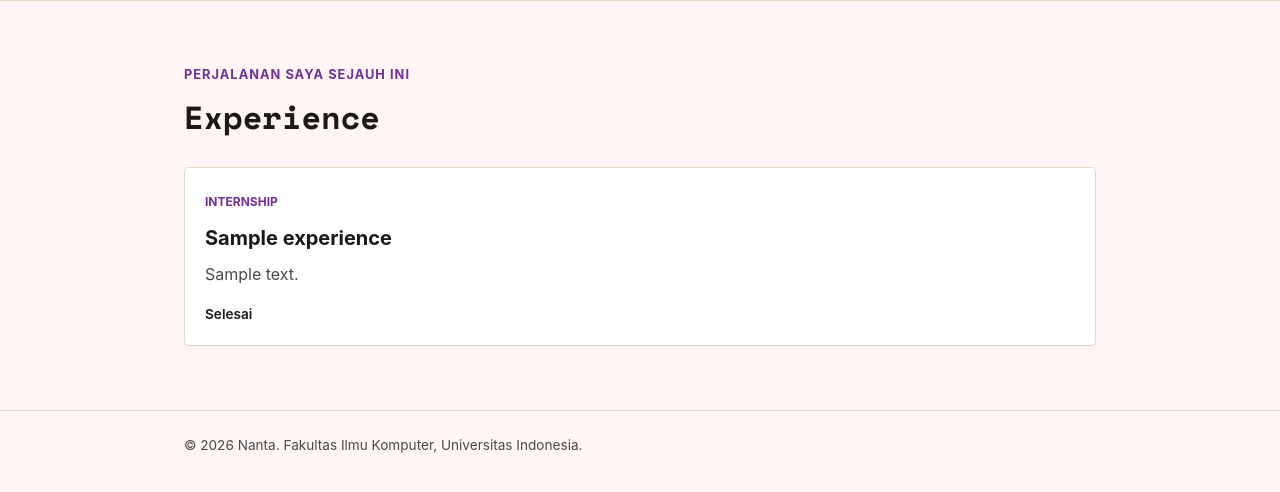
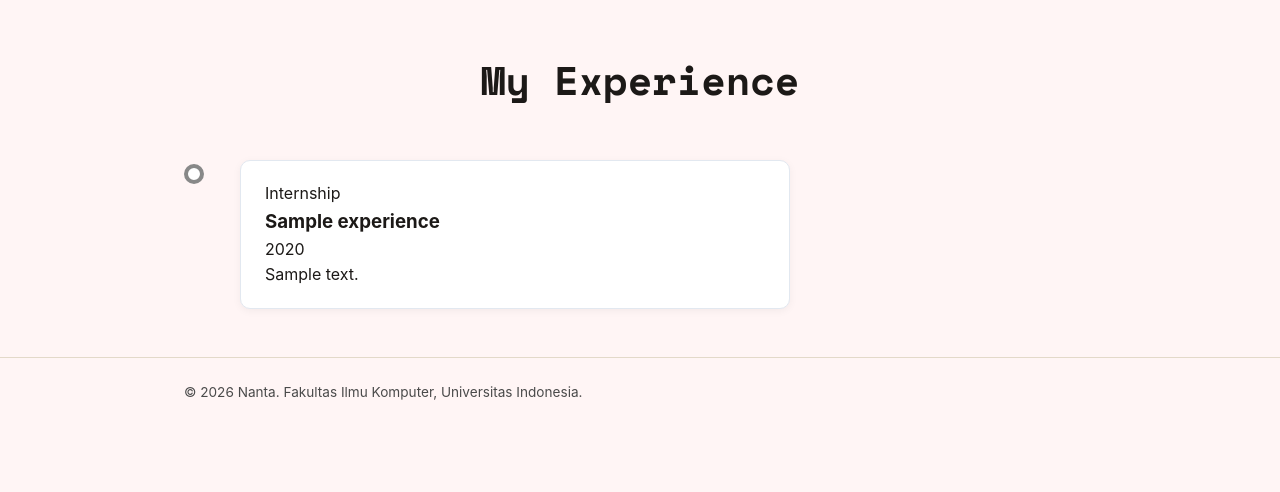
Before and after one commit to Flixidk/myportofolio, a Django app: page /experience/ in a window 1280 px wide. Shown: the part 74-566 px from the top of the page. Run offline with Django 5.2, Linux system fonts and the light colour scheme; tables that the repository leaves empty hold one stand-in row (values such as "Sample post").

Commit message:
feat: overhaul design of experience page

```diff
--- a/static/css/style.css
+++ b/static/css/style.css
@@ -186,7 +186,7 @@ h1, .brand {
 }
 
 .education-section h2 {
-    font-family: "Space Grotesk", -apple-system, sans-serif;
+    font-family: "Space Mono", monospace;
     font-size: 2.5rem;
     color: var(--ink);
     text-align: center;
@@ -343,6 +343,7 @@ h1, .brand {
 .is-visible .timeline-node {
     animation: popNode 0.4s cubic-bezier(0.175, 0.885, 0.32, 1.275) forwards;
 }
+
 .is-visible .timeline-item:nth-child(odd) .timeline-content { animation: slideInLeft 0.6s ease-out forwards; }
 .is-visible .timeline-item:nth-child(odd) .timeline-date { animation: slideInRight 0.6s ease-out forwards; }
 
@@ -417,57 +418,106 @@ h1, .brand {
 /* =============================
     Styling for Experience page
    ============================= */
-.experience-section {
-    padding: 4rem 0;
-    border-top: 1px solid var(--line);
+
+.experience-section h2 {
+    font-family: "Space Mono", monospace;
+    font-size: 2.5rem;
+    color: var(--ink);
+    text-align: center;
+    margin-top: 3rem;
+    margin-bottom: 3rem;
+    position: relative;
 }
 
-.section-kicker {
-    color: var(--accent-dark);
-    font-size: 0.8rem;
-    font-weight: 700;
-    letter-spacing: 0.08em;
-    text-transform: uppercase;
+.metro-map {
+  position: relative;
+  padding-left: 40px;
 }
 
-.experience-section h1 {
-    margin: 0.4rem 0 1.5rem;
-    font-size: 2rem;
+.metro-station {
+  position: relative;
+  margin-top: 3rem;
+  margin-bottom: 3rem;
 }
 
-.experience-grid {
-    display: grid;
-    grid-template-columns: repeat(auto-fit, minmax(240px, 1fr));
-    gap: 1rem;
+.node {
+  position: absolute;
+  left: -40px;
+  top: 4px;
+  width: 20px;
+  height: 20px;
+  border-radius: 50%;
+  background-color: #fff;
+  border: 4px solid var(--line-color, #888);
+  z-index: 2;
 }
 
-.experience-card {
-    padding: 1.25rem;
-    background-color: #fff;
-    border: 1px solid var(--line);
-    border-radius: var(--radius);
+.metro-station:not(:last-child)::before {
+  content: '';
+  position: absolute;
+  left: -32px;
+  top: 24px;
+  width: 4px;
+  height: calc(100% + 2rem);
+  background-color: var(--line-color, #888);
+  z-index: 1;
 }
 
-.experience-category {
-    color: var(--accent-dark);
-    font-size: 0.75rem;
-    font-weight: 700;
-    text-transform: uppercase;
+.station-card {
+  background-color: #ffffff;
+  border-radius: 10px;
+  padding: 1.25rem 1.5rem;
+  border: 1px solid #e2e8f0;
+  box-shadow: 0 2px 8px rgba(0, 0, 0, 0.05);
+  max-width: 550px;
+  margin-left: 1rem;
 }
 
-.experience-card h2 {
-    margin: 0.5rem 0;
-    font-size: 1.25rem;
+.station-card {
+  transition: transform 0.2s ease, box-shadow 0.2s ease;
 }
 
-.experience-description, .empty-state {
-    color: var(--text-muted);
+.station-card:hover {
+  transform: translateY(-2px);
+  box-shadow: 0 4px 12px rgba(0, 0, 0, 0.1);
 }
 
-.experience-status {
-    margin-top: 1rem;
-    font-size: 0.85rem;
-    font-weight: 600;
+.year-2023 { --line-color: #6366f1; }
+.year-2024 { --line-color: #f782c2 ; }
+.year-2025 { --line-color: #10b981; }
+.year-2026 { --line-color: #8D90E2 ; }
+
+.metro-empty-state {
+  display: flex;
+  flex-direction: column;
+  align-items: center;
+  justify-content: center;
+  padding: 3rem 1.5rem;
+  text-align: center;
+  background-color: #f8fafc;
+  border: 2px dashed #cbd5e1;
+  border-radius: 12px;
+  color: #64748b;
+  margin-left: -20px;
+}
+
+.empty-station-icon {
+  font-size: 2.5rem;
+  margin-bottom: 0.75rem;
+  opacity: 0.8;
+}
+
+.metro-empty-state h3 {
+  margin: 0 0 0.5rem 0;
+  font-size: 1.15rem;
+  font-weight: 600;
+  color: #334155;
+}
+
+.metro-empty-state p {
+  margin: 0;
+  font-size: 0.9rem;
+  max-width: 320px;
 }
 
 /* ===========================
--- a/templates/experience.html
+++ b/templates/experience.html
@@ -26,30 +26,30 @@
         <!-- Main Experience Section -->
         <section class="experience-section" id="experience">
             <div class="container">
-                <p class="section-kicker">Perjalanan saya sejauh ini</p>
-                <h1>Experience</h1>
+                <h2>My Experience</h2>
 
-                <div class="experience-grid">
-                    {% for experience in experience_list %}
-                        <article class="experience-card">
-                            <span class="experience-category">
-                                {{ experience.get_category_display }}
-                            </span>
-                            <h2>{{ experience.title }}</h2>
-                            <p class="experience-description">
-                                {{ experience.description }}
-                            </p>
+                <div class="metro-map">
+                    {% for exp in experience_list %}
+                        <div class="metro-station year-{{ exp.started_at|date:'Y' }} {% if exp.is_ongoing %}active-station{% endif %}">
 
-                            {% if experience.is_ongoing %}
-                                <p class="experience-status">Sedang berlangsung</p>
-                            {% else %}
-                                <p class="experience-status">Selesai</p>
-                            {% endif %}
-                        </article>
+                            <!-- Station Stop (Node on the line) -->
+                            <div class="node"></div>
+                            <!-- Station Info Card -->
+                            <div class="station-card">
+                                <span class="route-badge">{{ exp.get_category_display }}</span>
+                                <h3>{{ exp.title }}</h3>
+                                <time>{{ exp.ended_at|date:"Y" }}</time>
+                                <p>{{ exp.description }}</p>
+                            </div>
+                        </div>
+
                     {% empty %}
-                        <p class="empty-state">
-                            Belum ada pengalaman yang ditambahkan.
-                        </p>
+                    <!-- Metro-themed Empty State -->
+                    <div class="metro-empty-state">
+                        <div class="empty-station-icon">🚧</div>
+                        <h3>Line Under Construction</h3>
+                        <p>No stations built yet. Check back soon for upcoming stops on this route!</p>
+                    </div>
                     {% endfor %}
                 </div>
             </div>
```
